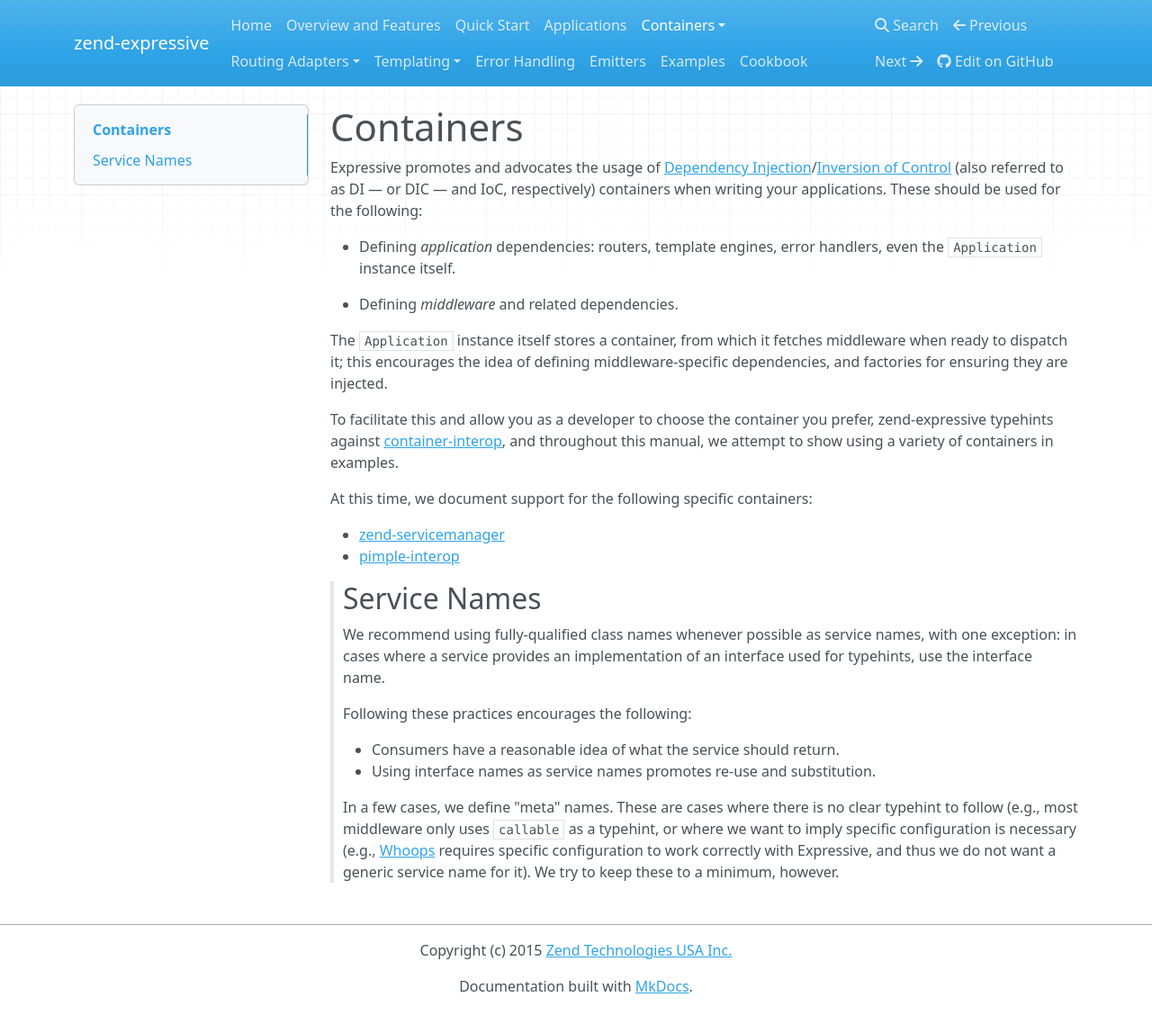
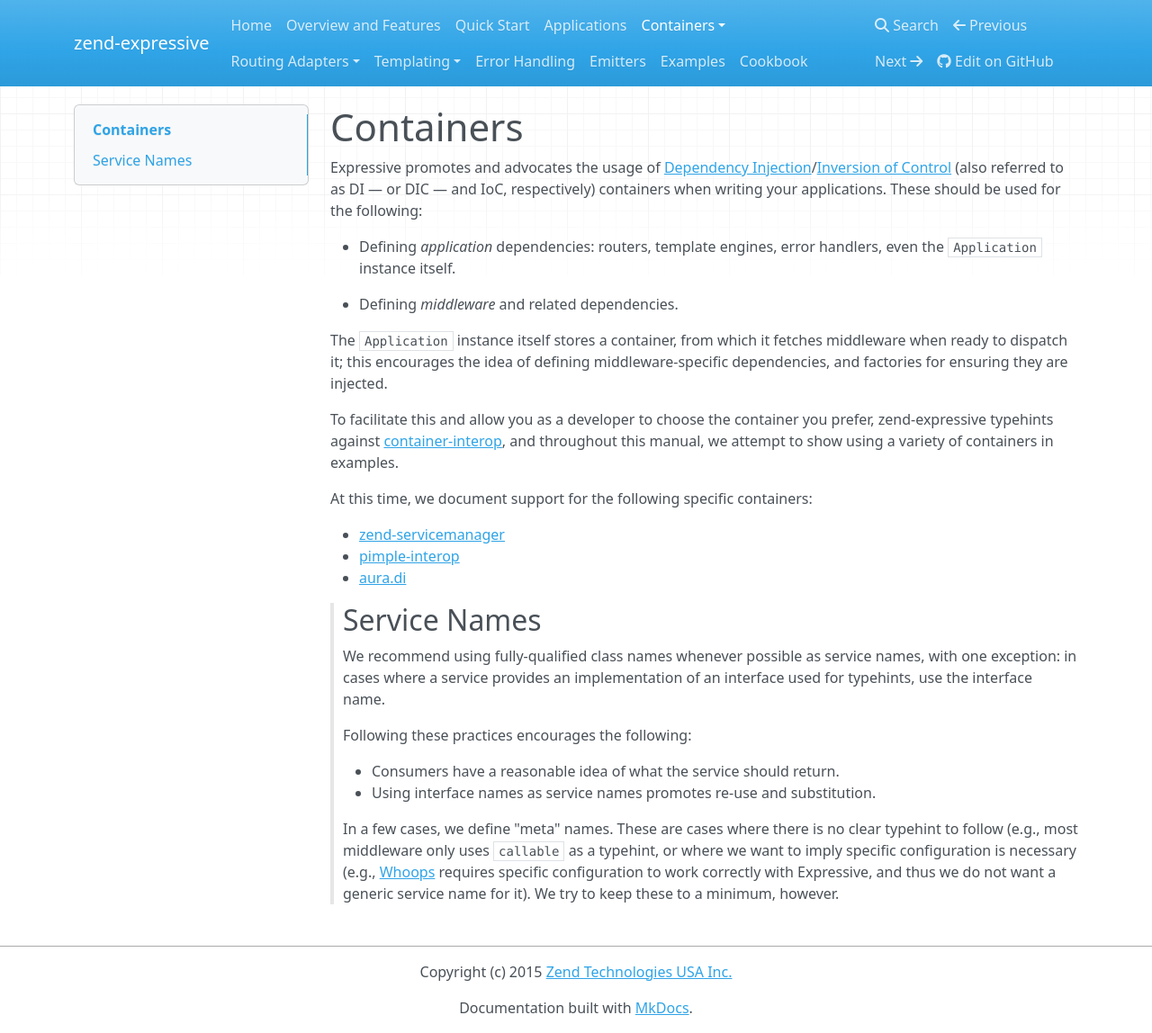
Before and after one commit to zendframework/zend-expressive, an MkDocs documentation site: the page built from doc/book/container/intro.md, in a window 1280 px wide and 1148 px high. Shown: the whole window at 90% size. Built offline with MkDocs 1.6.1, drawn with Linux system fonts in a browser that asks for light colours; nearby versions of some CDN libraries; old or Windows-style settings are respelled for this version of MkDocs.

Commit message:
Add Aura.Di to intro index.

```diff
--- a/doc/book/container/intro.md
+++ b/doc/book/container/intro.md
@@ -24,6 +24,7 @@
 
 - [zend-servicemanager](zend-servicemanager.md)
 - [pimple-interop](pimple.md)
+- [aura.di](aura-di.md)
 
 > ## Service Names
 >
```
